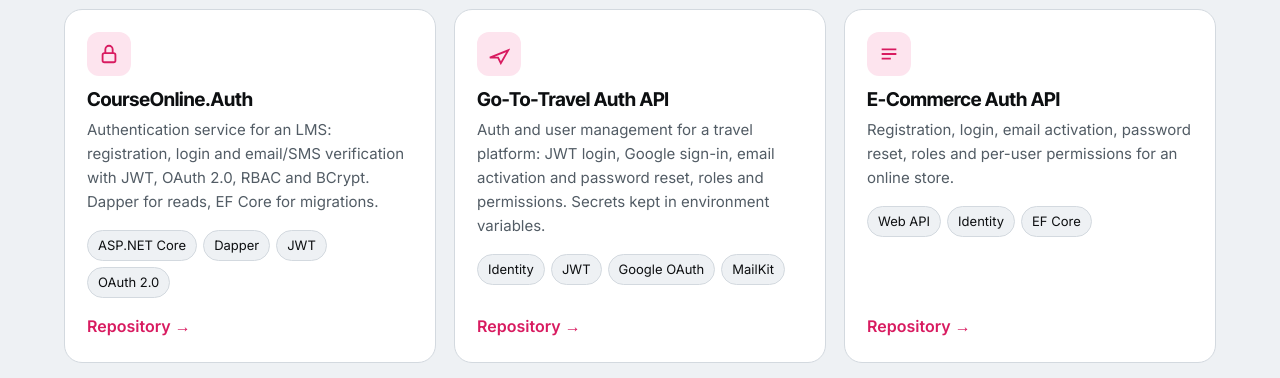
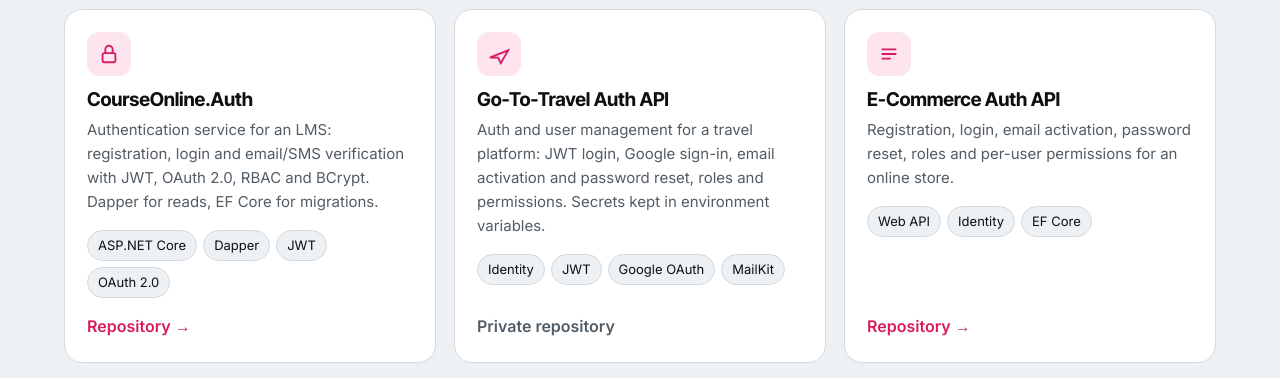
Before and after one commit to asmaa-mostafa25/asmaa-mostafa25.github.io, a plain HTML site: page index.html in a window 1280 px wide. Shown: the part 2842-3220 px from the top of the page. Drawn offline with Linux system fonts and the light colour scheme.

Commit message:
Mark private project in portfolio
Co-Authored-By: Claude Opus 5.5 <noreply@anthropic.com>
Claude-Session: https://claude.ai/code/session_018YKstHCZPBhWZoJGTBz9Gi

```diff
--- a/index.html
+++ b/index.html
@@ -348,7 +348,7 @@ footer .wrap{display:flex;justify-content:space-between;gap:12px;flex-wrap:wrap}
   const I={api:'<path d="M4 7h16M4 12h16M4 17h10"/>',lock:'<rect x="5" y="11" width="14" height="10" rx="2"/><path d="M8 11V7a4 4 0 0 1 8 0v4"/>',cart:'<circle cx="9" cy="20" r="1.5"/><circle cx="18" cy="20" r="1.5"/><path d="M3 4h2l2.5 11h11L21 8H6.5"/>',pill:'<path d="m10.5 20.5-7-7a5 5 0 0 1 7-7l7 7a5 5 0 0 1-7 7Z"/><path d="m8.5 8.5 7 7"/>',plane:'<path d="M2 16l20-8-8 14-3-6z"/>',users:'<circle cx="9" cy="8" r="4"/><path d="M2 21a7 7 0 0 1 14 0M17 4a4 4 0 0 1 0 8M22 21a7 7 0 0 0-4-6"/>'};
   const P=[
     {t:'CourseOnline.Auth',f:'api',i:'lock',d:'Authentication service for an LMS: registration, login and email/SMS verification with JWT, OAuth 2.0, RBAC and BCrypt. Dapper for reads, EF Core for migrations.',c:['ASP.NET Core','Dapper','JWT','OAuth 2.0'],u:'https://github.com/asmaa-mostafa25/CourseOnline-ASP.NET-Core'},
-    {t:'Go-To-Travel Auth API',f:'api',i:'plane',d:'Auth and user management for a travel platform: JWT login, Google sign-in, email activation and password reset, roles and permissions. Secrets kept in environment variables.',c:['Identity','JWT','Google OAuth','MailKit'],u:'https://github.com/asmaa-mostafa25/go-to-travel-Api'},
+    {t:'Go-To-Travel Auth API',f:'api',i:'plane',d:'Auth and user management for a travel platform: JWT login, Google sign-in, email activation and password reset, roles and permissions. Secrets kept in environment variables.',c:['Identity','JWT','Google OAuth','MailKit'],u:''},
     {t:'E-Commerce Auth API',f:'api',i:'api',d:'Registration, login, email activation, password reset, roles and per-user permissions for an online store.',c:['Web API','Identity','EF Core'],u:'https://github.com/asmaa-mostafa25/ECOMMERCEAPI'},
     {t:'E-Commerce MVC',f:'mvc',i:'cart',d:'Product catalog, cart, checkout and PayPal payments, with Admin and Customer roles and a dashboard for products, categories and orders.',c:['ASP.NET Core MVC','EF Core','PayPal'],u:'https://github.com/asmaa-mostafa25/EcommerceMVC'},
     {t:'Employee Management + Identity',f:'mvc',i:'users',d:'Employees and departments with ASP.NET Core Identity, custom middleware, cookies, sessions, custom validation attributes and a dashboard.',c:['MVC','Identity','Middleware'],u:'https://github.com/asmaa-mostafa25/EmployeeDeplab5'},
@@ -356,7 +356,7 @@ footer .wrap{display:flex;justify-content:space-between;gap:12px;flex-wrap:wrap}
   ];
   const esc=s=>String(s).replace(/[&<>"']/g,m=>({'&':'&amp;','<':'&lt;','>':'&gt;','"':'&quot;',"'":'&#39;'}[m]));
   const grid=document.getElementById('grid');
-  grid.innerHTML=P.map(p=>`<article class="card" data-f="${p.f}"><div class="ico"><svg viewBox="0 0 24 24" fill="none" stroke="currentColor" stroke-width="2">${I[p.i]}</svg></div><h3>${esc(p.t)}</h3><p>${esc(p.d)}</p><div class="chips">${p.c.map(x=>`<span>${esc(x)}</span>`).join('')}</div><a class="more" href="${p.u}" target="_blank" rel="noopener">Repository →</a></article>`).join('');
+  grid.innerHTML=P.map(p=>`<article class="card" data-f="${p.f}"><div class="ico"><svg viewBox="0 0 24 24" fill="none" stroke="currentColor" stroke-width="2">${I[p.i]}</svg></div><h3>${esc(p.t)}</h3><p>${esc(p.d)}</p><div class="chips">${p.c.map(x=>`<span>${esc(x)}</span>`).join('')}</div>${p.u?`<a class="more" href="${p.u}" target="_blank" rel="noopener">Repository →</a>`:`<span class="more" style="color:var(--mute)">Private repository</span>`}</article>`).join('');
   document.querySelectorAll('.chipbtn').forEach(b=>b.addEventListener('click',()=>{
     document.querySelectorAll('.chipbtn').forEach(x=>x.setAttribute('aria-pressed',String(x===b)));
     const f=b.dataset.f;grid.querySelectorAll('.card').forEach(c=>{c.hidden=!(f==='all'||c.dataset.f===f)});
```
